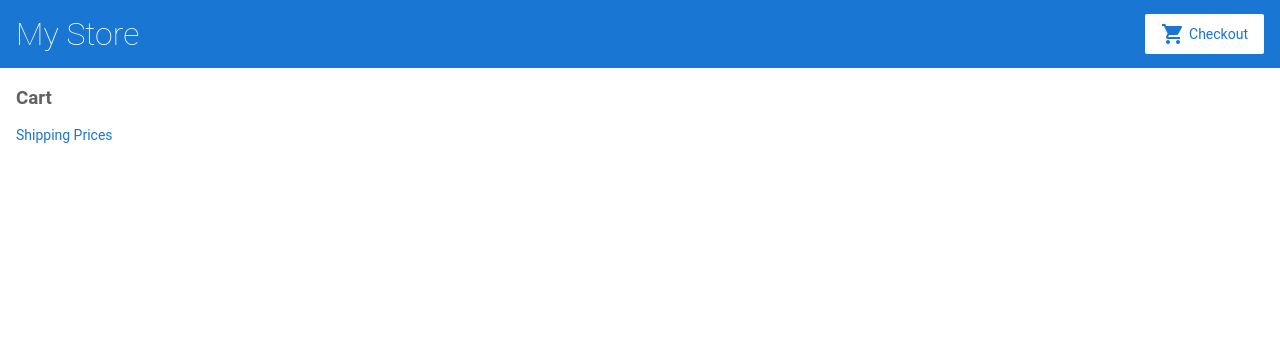
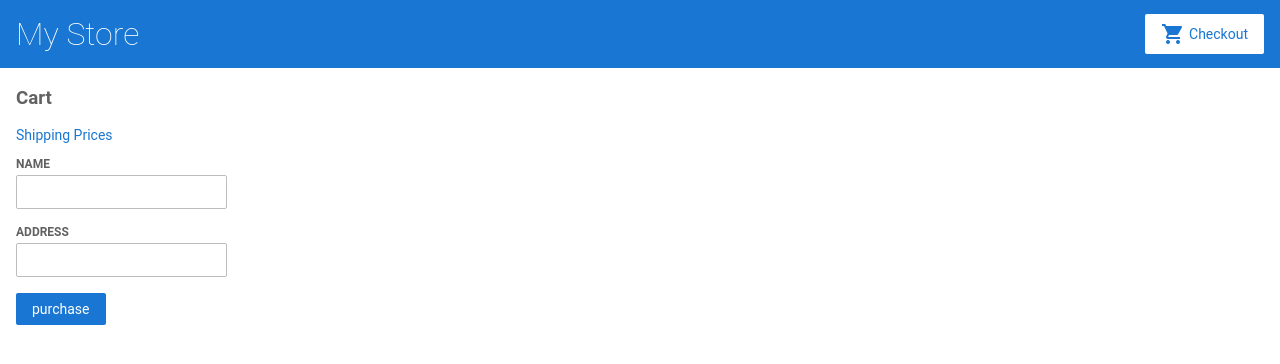
Before and after one commit to LuongLuan/angular-begin, an Angular app: page /cart in a window 1280 px wide. Shown: the top 364 px of the page. Built offline with nearby package versions, Linux system fonts and the light colour scheme.

Commit message:
form input

```diff
--- a/src/app/cart/cart.component.html
+++ b/src/app/cart/cart.component.html
@@ -12,3 +12,16 @@
 <p *ngIf="items.length > 0">
   <button type="button" (click)="clearCart()">Clear Cart</button>
 </p>
+
+<form [formGroup]="checkoutForm">
+  <div>
+    <label for="name"> Name </label>
+    <input id="name" type="text" formControlName="name" />
+  </div>
+
+  <div>
+    <label for="address">Address</label>
+    <input name="address" type="text" formControlAddress="address" />
+  </div>
+  <button class="button" type="submit" (ngSubmit)="onSubmit()">purchase</button>
+</form>
--- a/src/app/cart/cart.component.ts
+++ b/src/app/cart/cart.component.ts
@@ -1,4 +1,6 @@
 import { Component } from '@angular/core';
+import { FormBuilder } from '@angular/forms';
+
 import { CartService } from '../cart.service';
 
 @Component({
@@ -10,8 +12,22 @@
   items = this.cartService.getItems();
 
   clearCart() {
-    this.items=this.cartService.clearCart();
+    this.items = this.cartService.clearCart();
   }
 
-  constructor(private cartService: CartService) {}
+  checkoutForm = this.formBuilder.group({
+    name: '',
+    address: '',
+  });
+
+  constructor(
+    private cartService: CartService,
+    private formBuilder: FormBuilder
+  ) {}
+
+  onSubmit(): void {
+    this.items = this.cartService.clearCart();
+    console.warn('your cart has been submited', this.checkoutForm.value);
+    this.checkoutForm.reset();
+  }
 }
```
